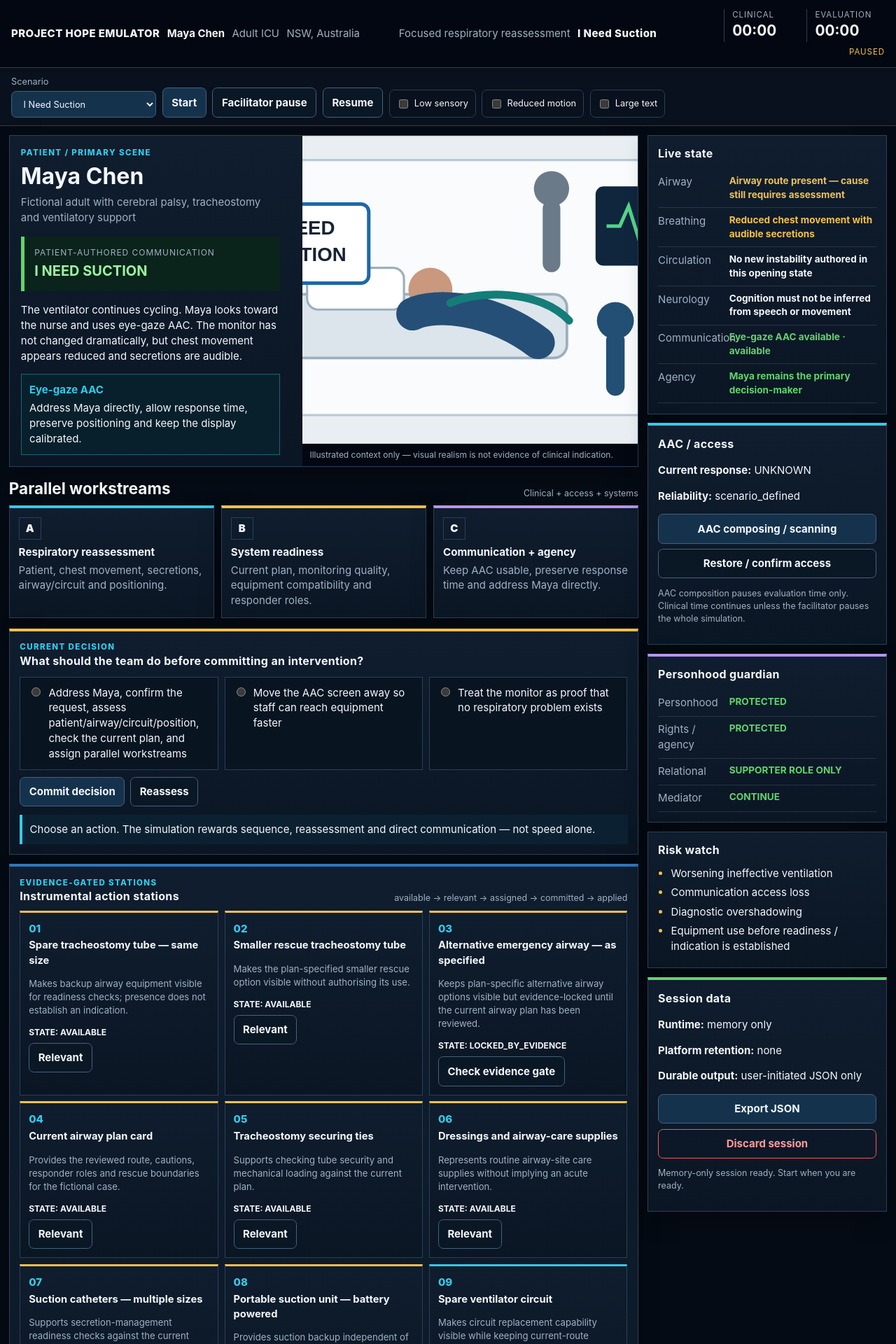
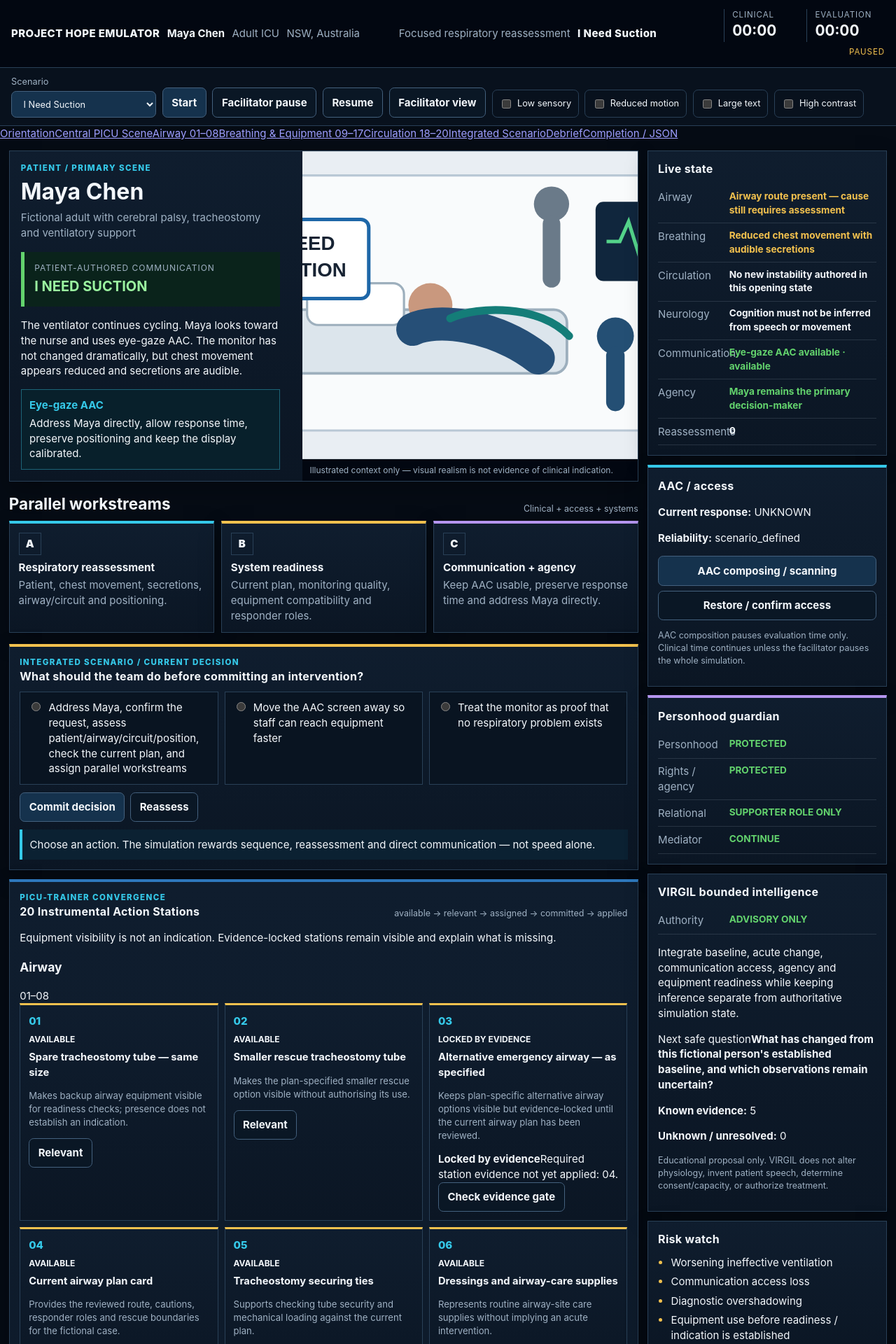
Before and after one commit to ausdisau/disability-medical-simulations, a React (Vite) app: page / in a window 1280 px wide. Shown: the top 1920 px of the page at 70% size. Built offline with nearby package versions, Linux system fonts and the light colour scheme.

Commit message:
feat: converge PICU Trainer UX into Project Hope alpha shell

```diff
--- a/src/App.jsx
+++ b/src/App.jsx
@@ -1,6 +1,8 @@
 import React, { useEffect, useMemo, useState } from "react";
 import { scenarios, stationDefinitions } from "./scenarios.js";
+import { PICU_COURSE_SECTIONS, PICU_TRAINER_SOURCE } from "./picuTrainer.js";
 import { auditPersonhood } from "./guardian.js";
+import { buildVirgilProposal } from "./virgil.js";
 import { downloadSimulationExport } from "./export.js";
 import {
   advanceStation,
@@ -14,10 +16,17 @@ import {
   resumeSimulation,
   selectChoice,
   startSimulation,
+  stationGateStatus,
   stationNextLabel,
   tick
 } from "./runtime.js";
 import { APP_VERSION } from "./version.js";
+
+const STATION_DOMAINS = [
+  { id: "airway", label: "Airway", range: "01–08" },
+  { id: "breathing", label: "Breathing & Equipment", range: "09–17" },
+  { id: "circulation", label: "Circulation", range: "18–20" }
+];
 
 function StatusRow({ label, value, tone = "neutral" }) {
   return (
@@ -28,12 +37,39 @@ function StatusRow({ label, value, tone = "neutral" }) {
   );
 }
 
-function Card({ title, children, className = "" }) {
+function Card({ title, children, className = "", id }) {
   return (
-    <section className={`card ${className}`}>
+    <section id={id} className={`card ${className}`}>
       <h2>{title}</h2>
       {children}
     </section>
+  );
+}
+
+function StationCard({ station, runtime, onAdvance }) {
+  const status = runtime.stations[station.id];
+  const gate = stationGateStatus(runtime, station);
+  const isLocked = status === "locked_by_evidence";
+  const isApplied = status === "applied";
+
+  return (
+    <article className={`station kind-${station.kind} state-${status}`} data-state={status}>
+      <div className="station-heading">
+        <span className="station-code">{station.id}</span>
+        <strong className="station-status">{status.replaceAll("_", " ")}</strong>
+      </div>
+      <h3>{station.label}</h3>
+      <p>{station.purpose}</p>
+      {isLocked && (
+        <div className="evidence-lock" role="note">
+          <strong>Locked by evidence</strong>
+          <span>{gate.allowed ? "Evidence gate is now satisfied; check the gate to continue." : gate.reason || station.lockReason}</span>
+        </div>
+      )}
+      <button type="button" className="secondary" disabled={isApplied} onClick={onAdvance}>
+        {stationNextLabel(status)}
+      </button>
+    </article>
   );
 }
 
@@ -43,14 +79,17 @@ export default function App() {
   const [runtime, setRuntime] = useState(() => createRuntime(scenarios[0], { seed: 17, startPaused: true }));
   const [message, setMessage] = useState("Memory-only session ready. Start when you are ready.");
   const [feedback, setFeedback] = useState("Choose an action. The simulation rewards sequence, reassessment and direct communication — not speed alone.");
-  const [preferences, setPreferences] = useState({ lowSensory: false, reducedMotion: false, largeText: false });
+  const [preferences, setPreferences] = useState({ lowSensory: false, reducedMotion: false, largeText: false, highContrast: false });
+  const [facilitatorMode, setFacilitatorMode] = useState(false);
 
   const guardian = useMemo(() => auditPersonhood(runtime, scenario), [runtime, scenario]);
+  const virgil = useMemo(() => buildVirgilProposal(runtime, scenario), [runtime, scenario]);
 
   useEffect(() => {
     document.body.classList.toggle("low-sensory", preferences.lowSensory);
     document.body.classList.toggle("reduced-motion", preferences.reducedMotion);
     document.body.classList.toggle("large-text", preferences.largeText);
+    document.body.classList.toggle("high-contrast", preferences.highContrast);
   }, [preferences]);
 
   useEffect(() => {
@@ -118,14 +157,22 @@ export default function App() {
         <button type="button" onClick={() => setRuntime(startSimulation(runtime))}>Start</button>
         <button type="button" className="secondary" onClick={() => setRuntime(facilitatorPause(runtime))}>Facilitator pause</button>
         <button type="button" className="secondary" onClick={() => setRuntime(resumeSimulation(runtime))}>Resume</button>
+        <button type="button" className={facilitatorMode ? "active-control" : "secondary"} aria-pressed={facilitatorMode} onClick={() => setFacilitatorMode((value) => !value)}>Facilitator view</button>
         <label className="toggle"><input type="checkbox" checked={preferences.lowSensory} onChange={(e) => setPreferences({ ...preferences, lowSensory: e.target.checked })} /> Low sensory</label>
         <label className="toggle"><input type="checkbox" checked={preferences.reducedMotion} onChange={(e) => setPreferences({ ...preferences, reducedMotion: e.target.checked })} /> Reduced motion</label>
         <label className="toggle"><input type="checkbox" checked={preferences.largeText} onChange={(e) => setPreferences({ ...preferences, largeText: e.target.checked })} /> Large text</label>
+        <label className="toggle"><input type="checkbox" checked={preferences.highContrast} onChange={(e) => setPreferences({ ...preferences, highContrast: e.target.checked })} /> High contrast</label>
       </div>
+
+      <nav className="course-nav" aria-label="PICU simulation course sections">
+        {PICU_COURSE_SECTIONS.map((section) => (
+          <a key={section.id} href={`#${section.target}`}>{section.label}</a>
+        ))}
+      </nav>
 
       <main id="simulation-main" className="simulation-grid">
         <section className="primary-column" aria-label="Patient and simulation workstreams">
-          <section className="hero card" aria-labelledby="patient-scene-title">
+          <section id="patient-scene" className="hero card" aria-labelledby="patient-scene-title">
             <div className="hero-copy">
               <p className="eyebrow">Patient / primary scene</p>
               <h1 id="patient-scene-title">{scenario.patient.name}</h1>
@@ -141,7 +188,7 @@ export default function App() {
               </div>
             </div>
             <figure className="scene-figure">
-              <img src="/assets/icu-scene.svg" alt="Stylised ICU training scene with a patient, AAC display, clinicians and monitoring equipment." />
+              <img src="/assets/icu-scene.svg" alt="Stylised ICU training scene with a fictional patient, AAC display, clinicians and monitoring equipment." />
               <figcaption>Illustrated context only — visual realism is not evidence of clinical indication.</figcaption>
             </figure>
           </section>
@@ -160,7 +207,7 @@ export default function App() {
           </section>
 
           <section className="decision-panel card" aria-labelledby="decision-title">
-            <p className="eyebrow">Current decision</p>
+            <p className="eyebrow">Integrated scenario / current decision</p>
             <h2 id="decision-title">{scenario.decisionPrompt}</h2>
             <div className="decision-options">
               {scenario.choices.map((choice) => (
@@ -185,29 +232,32 @@ export default function App() {
 
           <section className="station-section card" aria-labelledby="stations-title">
             <div className="section-title-row">
-              <div><p className="eyebrow">Evidence-gated stations</p><h2 id="stations-title">Instrumental action stations</h2></div>
+              <div><p className="eyebrow">PICU-Trainer convergence</p><h2 id="stations-title">20 Instrumental Action Stations</h2></div>
               <span>available → relevant → assigned → committed → applied</span>
             </div>
-            <div className="station-grid">
-              {stationDefinitions.map((station) => {
-                const status = runtime.stations[station.id];
-                return (
-                  <article className={`station kind-${station.kind}`} key={station.id}>
-                    <span className="station-code">{station.id}</span>
-                    <h3>{station.label}</h3>
-                    <p>{station.purpose}</p>
-                    <strong className="station-status">State: {status}</strong>
-                    <button type="button" className="secondary" disabled={status === "applied"} onClick={() => setRuntime(advanceStation(runtime, station.id))}>
-                      {stationNextLabel(status)}
-                    </button>
-                  </article>
-                );
-              })}
-            </div>
+            <p className="station-boundary">Equipment visibility is not an indication. Evidence-locked stations remain visible and explain what is missing.</p>
+            {STATION_DOMAINS.map((domain) => (
+              <section className="station-domain" id={`domain-${domain.id}`} key={domain.id} aria-labelledby={`domain-${domain.id}-title`}>
+                <div className="station-domain-title">
+                  <h3 id={`domain-${domain.id}-title`}>{domain.label}</h3>
+                  <span>{domain.range}</span>
+                </div>
+                <div className="station-grid">
+                  {stationDefinitions.filter((station) => station.kind === domain.id).map((station) => (
+                    <StationCard
+                      key={station.id}
+                      station={station}
+                      runtime={runtime}
+                      onAdvance={() => setRuntime(advanceStation(runtime, station.id))}
+                    />
+                  ))}
+                </div>
+              </section>
+            ))}
           </section>
         </section>
 
-        <aside className="state-rail" aria-label="Live clinical, communication and rights state">
+        <aside className="state-rail" aria-label="Live clinical, communication, rights and reasoning state">
           <Card title="Live state">
             <StatusRow label="Airway" value={scenario.clinicalSnapshot.airway} tone="warn" />
             <StatusRow label="Breathing" value={scenario.clinicalSnapshot.breathing} tone="warn" />
@@ -215,6 +265,7 @@ export default function App() {
             <StatusRow label="Neurology" value={scenario.clinicalSnapshot.neurology} />
             <StatusRow label="Communication" value={`${scenario.clinicalSnapshot.communication} · ${runtime.communication.status}`} tone={communicationTone} />
             <StatusRow label="Agency" value={scenario.clinicalSnapshot.agency} tone="good" />
+            <StatusRow label="Reassessments" value={String(runtime.evidence.reassessmentCount)} />
           </Card>
 
           <Card title="AAC / access" className="access-card">
@@ -237,11 +288,43 @@ export default function App() {
             )}
           </Card>
 
+          <Card title="VIRGIL bounded intelligence" className="virgil-card">
+            <StatusRow label="Authority" value="ADVISORY ONLY" tone="good" />
+            <p>{virgil.educationalInterpretation}</p>
+            <div className="virgil-question">
+              <span>Next safe question</span>
+              <strong>{virgil.nextSafeQuestion}</strong>
+            </div>
+            <p><strong>Known evidence:</strong> {virgil.knownEvidence.length}</p>
+            <p><strong>Unknown / unresolved:</strong> {virgil.unknownEvidence.length}</p>
+            {virgil.unknownEvidence.length > 0 && (
+              <ul className="compact-list">{virgil.unknownEvidence.map((item) => <li key={item.label}>{item.label}</li>)}</ul>
+            )}
+            <p className="small-note">{virgil.boundary}</p>
+          </Card>
+
           <Card title="Risk watch">
             <ul className="risk-list">{scenario.riskWatch.map((risk) => <li key={risk}>{risk}</li>)}</ul>
           </Card>
 
-          <Card title="Session data" className="data-card">
+          {facilitatorMode && (
+            <Card title="Facilitator / source inspector" className="facilitator-card">
+              <StatusRow label="Source repo" value={PICU_TRAINER_SOURCE.repository} />
+              <StatusRow label="IAS source" value="01–20 port" />
+              <StatusRow label="Review" value="ALPHA REVIEW" tone="warn" />
+              <p><strong>Facilitator cues</strong></p>
+              <ul className="compact-list">
+                <li>Ask what changed from baseline before asking what equipment is available.</li>
+                <li>Keep locked controls visible and explain missing evidence.</li>
+                <li>Do not turn silence, delay or failed AAC into a patient answer.</li>
+                <li>Separate supporter knowledge from decision authority.</li>
+                <li>Record repair after error rather than hiding the error.</li>
+              </ul>
+              <p className="small-note">Real-person persona modules, localStorage persistence and API persona routes from PICU-Trainer are explicitly excluded from this convergence layer.</p>
+            </Card>
+          )}
+
+          <Card id="session-data-card" title="Session data" className="data-card">
             <p><strong>Runtime:</strong> memory only</p>
             <p><strong>Platform retention:</strong> none</p>
             <p><strong>Durable output:</strong> user-initiated JSON only</p>
@@ -254,16 +337,16 @@ export default function App() {
         </aside>
       </main>
 
-      <section className="lower-grid" aria-label="Timeline and debrief">
+      <section className="lower-grid" aria-label="Timeline, debrief and provenance">
         <Card title="Recent event log">
           <ol className="event-log">
-            {[...runtime.events].reverse().slice(0, 12).map((event) => (
+            {[...runtime.events].reverse().slice(0, 16).map((event) => (
               <li key={event.id}><time>{formatTime(event.clinicalSeconds)}</time><span>{event.message}</span></li>
             ))}
             {runtime.events.length === 0 && <li><span>No events yet.</span></li>}
           </ol>
         </Card>
-        <Card title="Debrief prompts">
+        <Card id="debrief-panel" title="Debrief prompts">
           <ul>{scenario.debrief.map((item) => <li key={item}>{item}</li>)}</ul>
         </Card>
         <Card title="Runtime provenance">
@@ -271,6 +354,8 @@ export default function App() {
           <p><strong>Scenario:</strong> {scenario.version}</p>
           <p><strong>Seed:</strong> {runtime.seed}</p>
           <p><strong>Commands:</strong> {runtime.commandLog.length}</p>
+          <p><strong>IAS stations:</strong> {stationDefinitions.length}</p>
+          <p><strong>IAS source:</strong> {PICU_TRAINER_SOURCE.repository}</p>
           <p><strong>Data origin:</strong> fictional_synthetic</p>
         </Card>
       </section>
```
